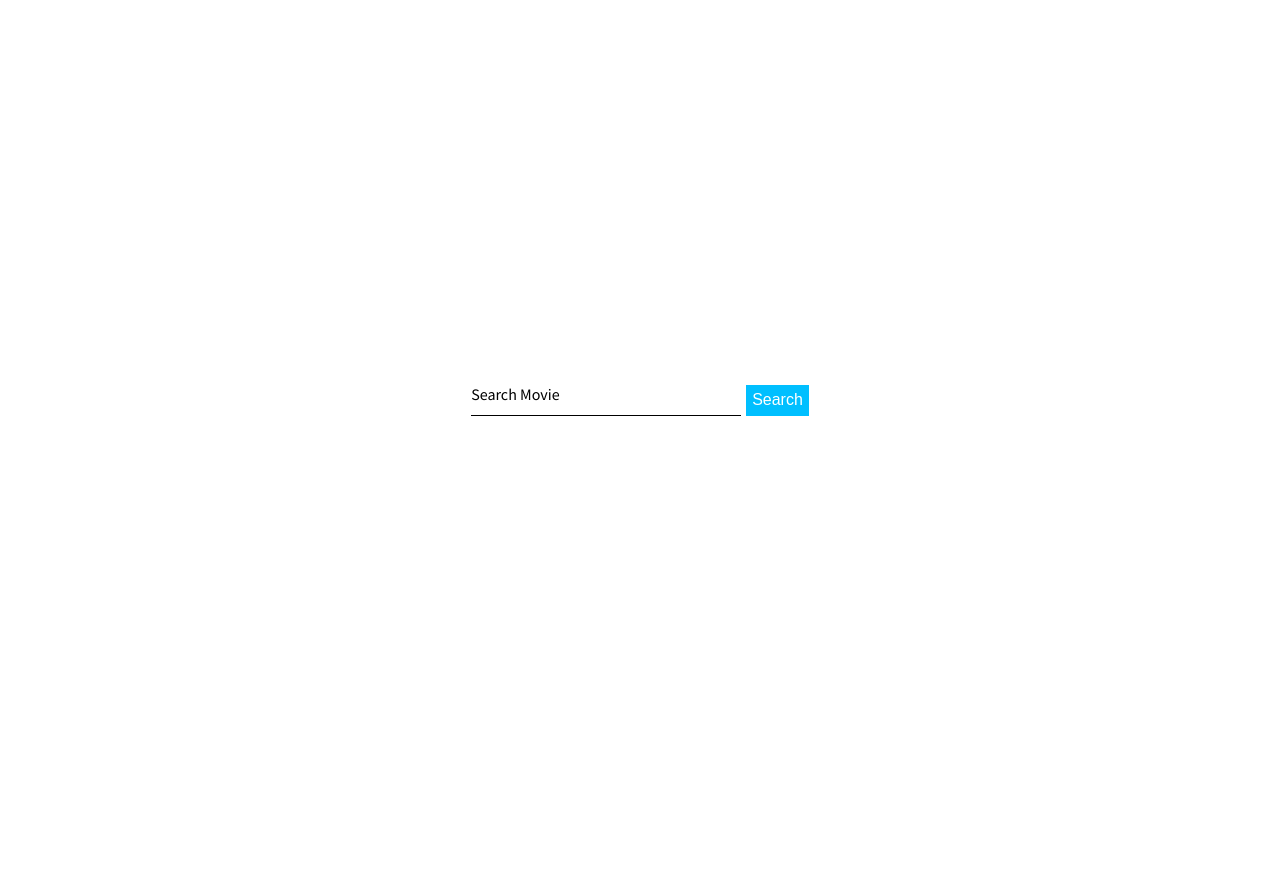
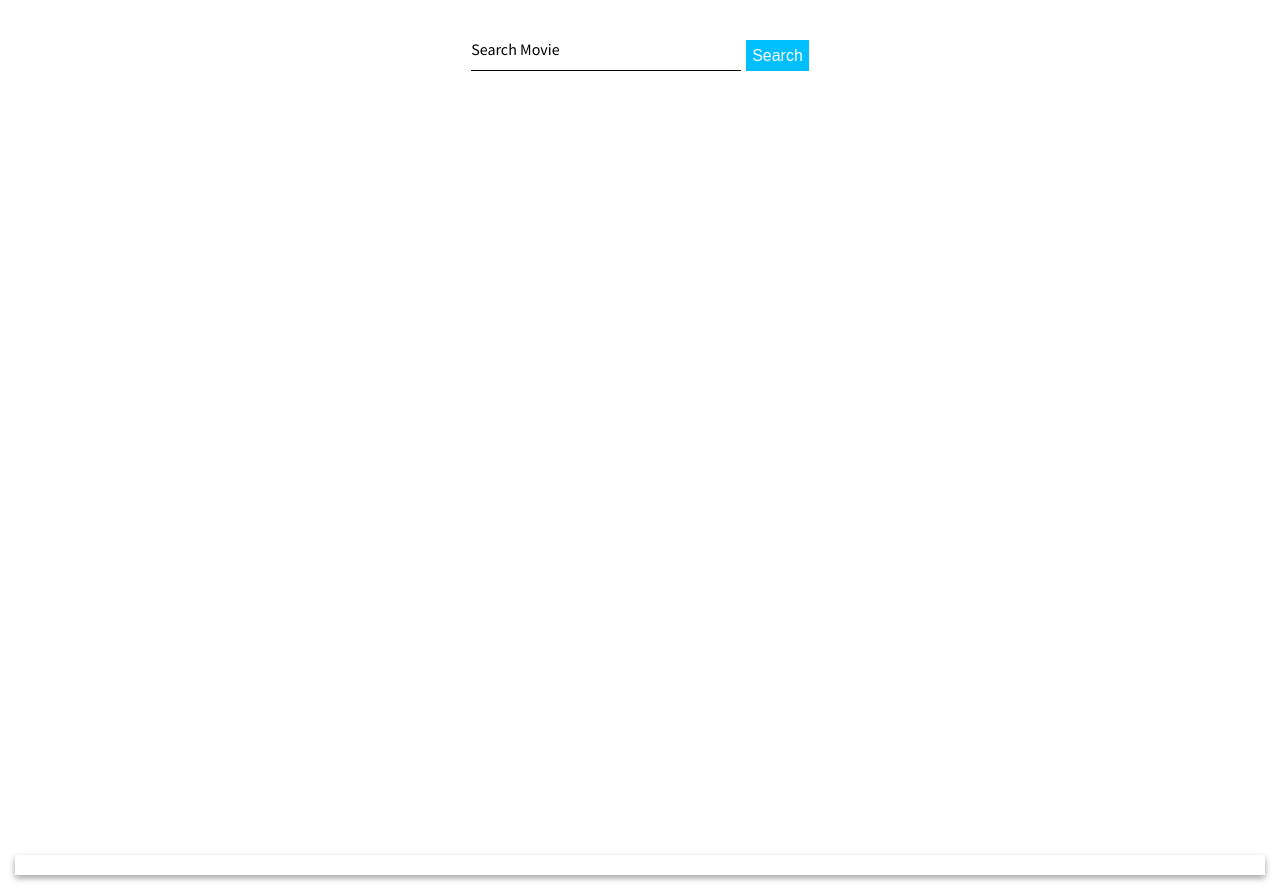
Before and after one commit to Drillibit/testrepo, a React (Create React App) app: page /movie/1 in a window 1280 px wide. Before the commit the page ends 800 px from the top, so only its background shows below. Built offline with nearby package versions, Linux system fonts and the light colour scheme.

Commit message:
added react router

```diff
--- a/package.json
+++ b/package.json
@@ -6,6 +6,7 @@
     "axios": "^0.18.0",
     "react": "^16.8.3",
     "react-dom": "^16.8.3",
+    "react-router-dom": "^4.3.1",
     "react-scripts": "2.1.5",
     "styled-components": "^4.1.3"
   },
--- a/src/App.js
+++ b/src/App.js
@@ -1,25 +1,23 @@
 import React, { Component, Fragment } from 'react';
-import styled from 'styled-components';
+import { BrowserRouter as Router, Route } from 'react-router-dom';
 //Styles
 import { GlobalStyle } from './helpers';
 //Components
 import { SearchField } from './components/input';
+import { MovieInfo } from './components/info';
 
-const AppWrapperStyled = styled.div`
-  display: flex;
-  justify-content: center;
-  align-items: center;
-  height: 100vh;
-`;
 
 class App extends Component {
   render() {
     return (
       <Fragment>
         <GlobalStyle />
-        <AppWrapperStyled>
-          <SearchField />
-        </AppWrapperStyled>
+        <Router>
+          <Fragment>
+            <Route path="/" component={SearchField} />
+            <Route path="/movie/:id" component={MovieInfo} />
+          </Fragment>
+        </Router>
       </Fragment>
     );
   }
--- /dev/null
+++ b/src/components/info/MovieInfo.js
@@ -0,0 +1,32 @@
+import React from 'react';
+import styled from 'styled-components';
+
+const StyledMovieWrapper = styled.div`
+    display: flex;
+    flex-direction: column;
+    box-shadow: 0 3px 6px rgba(0,0,0,0.16), 0 3px 6px rgba(0,0,0,0.23);
+    transition: all 0.3s cubic-bezier(.25,.8,.25,1);
+    margin: 15px;
+    &:hover {
+        box-shadow: 0 10px 20px rgba(0,0,0,0.19), 0 6px 6px rgba(0,0,0,0.23);
+    }
+`;
+
+const StyledMain = styled.main`
+    display: flex;
+    align-items: center;
+    flex-direction: column;
+    padding: 10px;
+`;
+
+export const MovieInfo = ({ Title, Poster, Year,}) => {
+    return (
+       <StyledMovieWrapper>
+        {Poster && <img alt={`poster of ${Title}`} src={Poster} /> }
+        <StyledMain>
+            <h1>{Title}</h1>
+            <span>{Year}</span>
+        </StyledMain>
+       </StyledMovieWrapper>
+    );
+};
--- /dev/null
+++ b/src/components/info/index.js
@@ -0,0 +1,5 @@
+import { MovieInfo } from './MovieInfo';
+
+export {
+    MovieInfo
+};
--- a/src/components/input/SearchField.js
+++ b/src/components/input/SearchField.js
@@ -2,8 +2,20 @@ import React, { Component } from 'react';
 import styled from 'styled-components';
 import { searchRequest } from '../../helpers';
 
+import { MovieInfo } from '../info';
+
+const StyledContainer = styled.div`
+    display: flex;
+    flex-direction: column;
+    width: 100%;
+    align-items: center;
+    min-height: 100vh;
+    margin-top: 40px;
+`;
+
 const StyledForm = styled.form`
     display: flex;
+    margin-bottom: 20px;
 `;
 
 const StyledFormGroup = styled.fieldset`
@@ -21,7 +33,7 @@ const StyledInput = styled.input`
     border-bottom: 1px solid black;
     width: 270px;
     transition:0.2s ease all;
-    &:focus {
+    &:focus, &:valid {
         border-bottom: 1px solid deepskyblue;
     }
 `;
@@ -48,15 +60,12 @@ const StyledButton = styled.button`
     &:hover {
         box-shadow: 0 1px 3px rgba(0,0,0,0.12), 0 1px 2px rgba(0,0,0,0.24);
     }
-    &:active {
-        box-shadow: 0;
-    }
 `;
 
 export class SearchField extends Component {
     state = {
         text: '',
-        movie: null,
+        movies: [],
         error: '',
         loading: false
     }
@@ -67,16 +76,17 @@ export class SearchField extends Component {
         e.preventDefault();
         this.setState({ loading: true });
         const res = await searchRequest(text);
-        if(res.response) {
-            this.setState({ movie: res, loading: false });
+        if(res.Response) {
+            this.setState({ movies: res.Search, loading: false });
         } else {
             this.setState({ error: res.Error, loading: false });
         }
     }
 
     render() {
-        const { loading, text } = this.state;
+        const { loading, text, movies } = this.state;
         return (
+            <StyledContainer>
                 <StyledForm onSubmit={this.onFormSubmit}>
                     <StyledFormGroup>
                         <StyledInput required name="search" type="text" onChange={this.onTextChange} />
@@ -84,6 +94,8 @@ export class SearchField extends Component {
                     </StyledFormGroup>
                     <StyledButton disabled={loading || text.length < 1} type="submit">Search</StyledButton>
                 </StyledForm>
+                {movies.length > 0 && movies.map((movie) => <MovieInfo key={movie.imdbID} {...movie} />)}
+            </StyledContainer>
         );
     }
 };
--- /dev/null
+++ b/src/components/moviepage/index.js
@@ -0,0 +1,5 @@
+import { MoviePage } from './MoviePage';
+
+export {
+    MoviePage
+};
--- a/src/helpers/searchRequest.js
+++ b/src/helpers/searchRequest.js
@@ -1,7 +1,7 @@
 import axios from 'axios';
 
 export const searchRequest = async (value) => {
-    const { data } = await axios.get(`http://www.omdbapi.com/?apikey=1977b733&t=${value}`)
+    const { data } = await axios.get(`http://www.omdbapi.com/?apikey=1977b733&s=${value}&type=movie`)
         .catch(err => console.log(err));
     return data;
 }
```
Also changed, not shown: src/components/moviepage/MoviePage.js (added, +46 -0 lines), src/helpers/movieRequest.js (added, +8 -0 lines), 1 other file (tests, documents, lock files or other folders). Lines whose indentation alone changed are shown as unchanged.
